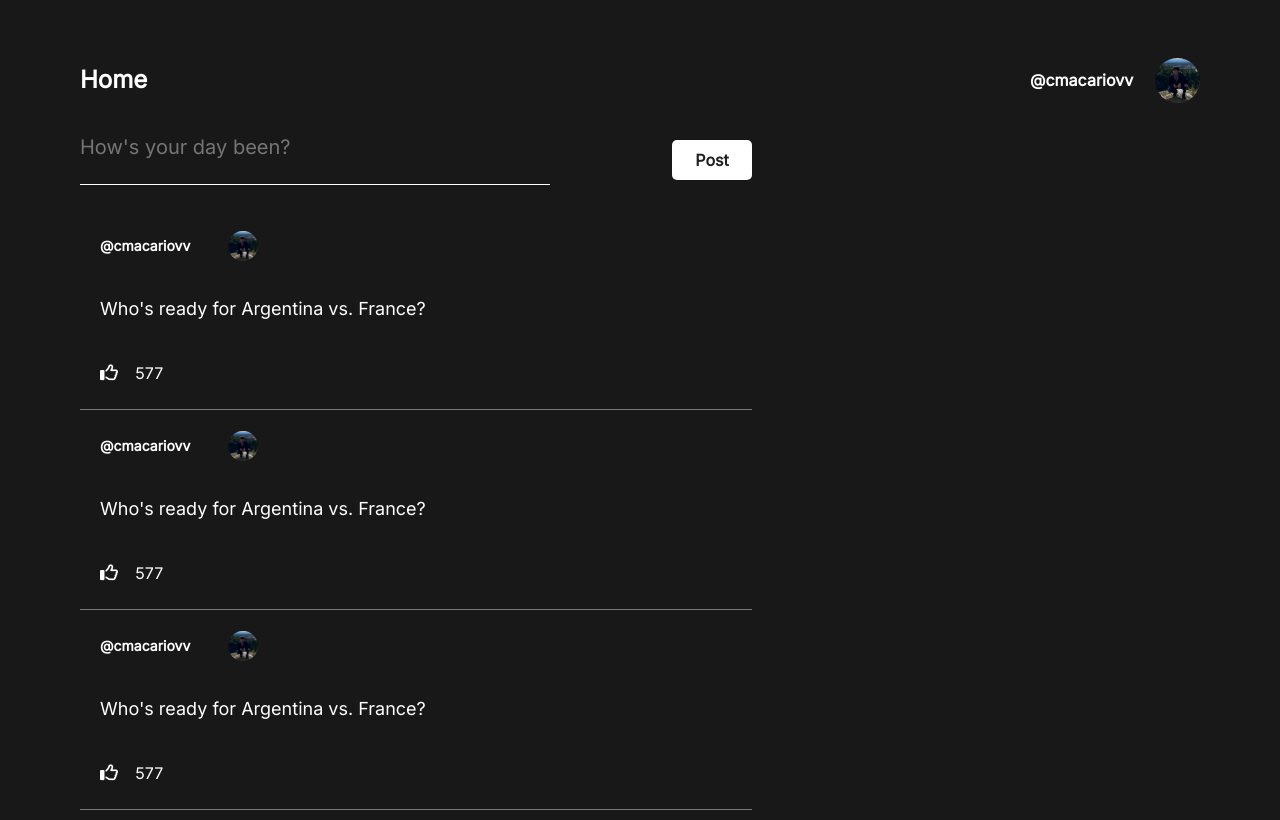
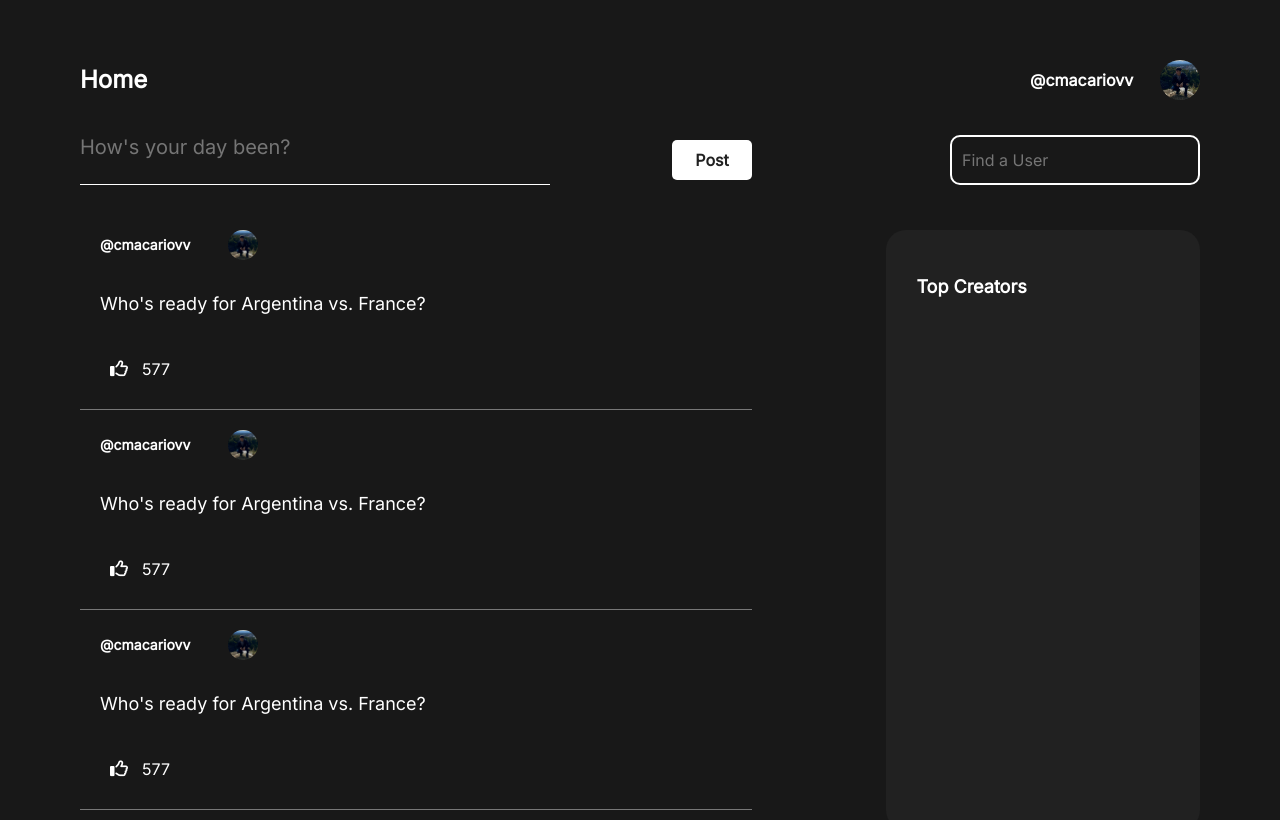
Before and after one commit to cmacariovx/spill, a React (Create React App) app in the folder client/: page / in a window 1280 px wide. Shown: the top 820 px of the page. Built offline with nearby package versions, Linux system fonts and the light colour scheme.

Commit message:
main feed

```diff
--- a/client/src/Components/UI/HomeMainBody.css
+++ b/client/src/Components/UI/HomeMainBody.css
@@ -21,7 +21,8 @@
 
         .homeTextContainer {
             height: 60px;
-            width: 60px;
+            min-height: 60px;
+            width: 100px;
             display: flex;
             flex-direction: row;
             justify-content: flex-start;
@@ -35,6 +36,7 @@
 
         .statusUpdateContainer {
             height: 100px;
+            min-height: 100px;
             width: 100%;
             display: flex;
             flex-direction: row;
@@ -113,7 +115,65 @@
             }
 
             .profileImg {
-                height: 45px;
+                height: 40px;
                 width: auto;
                 border-radius: 50%;
             }
+
+        .searchContainer {
+            height: 100px;
+            width: 100%;
+            display: flex;
+            flex-direction: row;
+            justify-content: flex-end;
+            align-items: center;
+        }
+
+            .searchInput {
+                height: 50px;
+                width: 250px;
+                display: flex;
+                flex-direction: row;
+                justify-content: flex-end;
+                align-items: center;
+                font-size: 16px;
+                border: 2px solid white;
+                border-radius: 10px;
+                padding: 10px;
+            }
+
+        .topCreatorsContainer {
+            height: 600px;
+            width: 70%;
+            display: flex;
+            flex-direction: column;
+            justify-content: flex-start;
+            align-items: center;
+            background-color: #212121;
+            border-radius: 20px;
+            margin-top: 20px;
+            padding: 30px;
+        }
+
+            .topCreatorsTitleContainer {
+                height: 10%;
+                width: 100%;
+                display: flex;
+                flex-direction: row;
+                justify-content: flex-start;
+                align-items: center;
+            }
+
+                .topCreatorsTitleText {
+                    font-size: 18px;
+                    font-weight: bold;
+                }
+
+            .topCreatorsListContainer {
+                height: 90%;
+                width: 100%;
+                display: flex;
+                flex-direction: column;
+                justify-content: space-between;
+                align-items: center;
+            }
--- a/client/src/Components/UI/HomeMainBody.js
+++ b/client/src/Components/UI/HomeMainBody.js
@@ -35,11 +35,16 @@ function HomeMainBody() {
                     <p className="profileUsername">@cmacariovv</p>
                     <img src={personal} className="profileImg" />
                 </div>
-                <div className="recommendedPostsContainer">
+                <div className="searchContainer">
+                    <input className="searchInput" placeholder="Find a User"></input>
+                </div>
+                <div className="topCreatorsContainer">
+                    <div className="topCreatorsTitleContainer">
+                        <p className="topCreatorsTitleText">Top Creators</p>
+                    </div>
+                    <div className="topCreatorsListContainer">
 
-                </div>
-                <div className="recommendedCreatorsContainer">
-
+                    </div>
                 </div>
             </div>
         </div>
--- a/client/src/Components/UI/HomePostCard.css
+++ b/client/src/Components/UI/HomePostCard.css
@@ -7,6 +7,13 @@
     align-items: flex-start;
     padding: 20px;
     border-bottom: 1px solid rgba(255, 255, 255, 0.413);
+    transition: 0.1s linear;
+}
+
+.homePostCardContainer:hover {
+    border-bottom: 1px solid rgba(255, 255, 255, 1);
+    cursor: pointer;
+    transition: 0.1s linear;
 }
 
     .postCardUserContainer {
@@ -44,12 +51,20 @@
         }
 
     .postCardInteractContainer {
-        height: 20%;
-        width: 10%;
+        height: 40px;
+        width: 80px;
         display: flex;
         flex-direction: row;
         justify-content: space-between;
         align-items: center;
+        padding: 10px;
+        border-radius: 5px;
+        transition: 0.1s linear;
+    }
+
+    .postCardInteractContainer:hover {
+        background-color: rgba(102, 189, 255, 1);
+        transition: 0.1s linear;
     }
 
         .fa-thumbs-up {
--- a/client/src/Components/UI/HomePostCard.js
+++ b/client/src/Components/UI/HomePostCard.js
@@ -9,13 +9,13 @@ function HomePostCard() {
         <div className="homePostCardContainer">
             <div className="postCardUserContainer">
                 <p className="postCardUsername">@cmacariovv</p>
-                <img className="postCardUserPic" src={personal} />
+                <img className="postCardUserPic" src={personal} alt=""/>
             </div>
             <div className="postCardBodyContainer">
                 <p className="postMainText">Who's ready for Argentina vs. France?</p>
             </div>
             <div className="postCardInteractContainer">
-                <i class="fa-regular fa-thumbs-up"></i>
+                <i className="fa-regular fa-thumbs-up"></i>
                 <p className="likeCount">577</p>
             </div>
         </div>
--- a/client/src/Pages/Home.css
+++ b/client/src/Pages/Home.css
@@ -1,5 +1,5 @@
 .homeContainer {
-    height: 3000px;
+    height: 2000px;
     width: 100%;
     display: flex;
     flex-direction: column;
```
